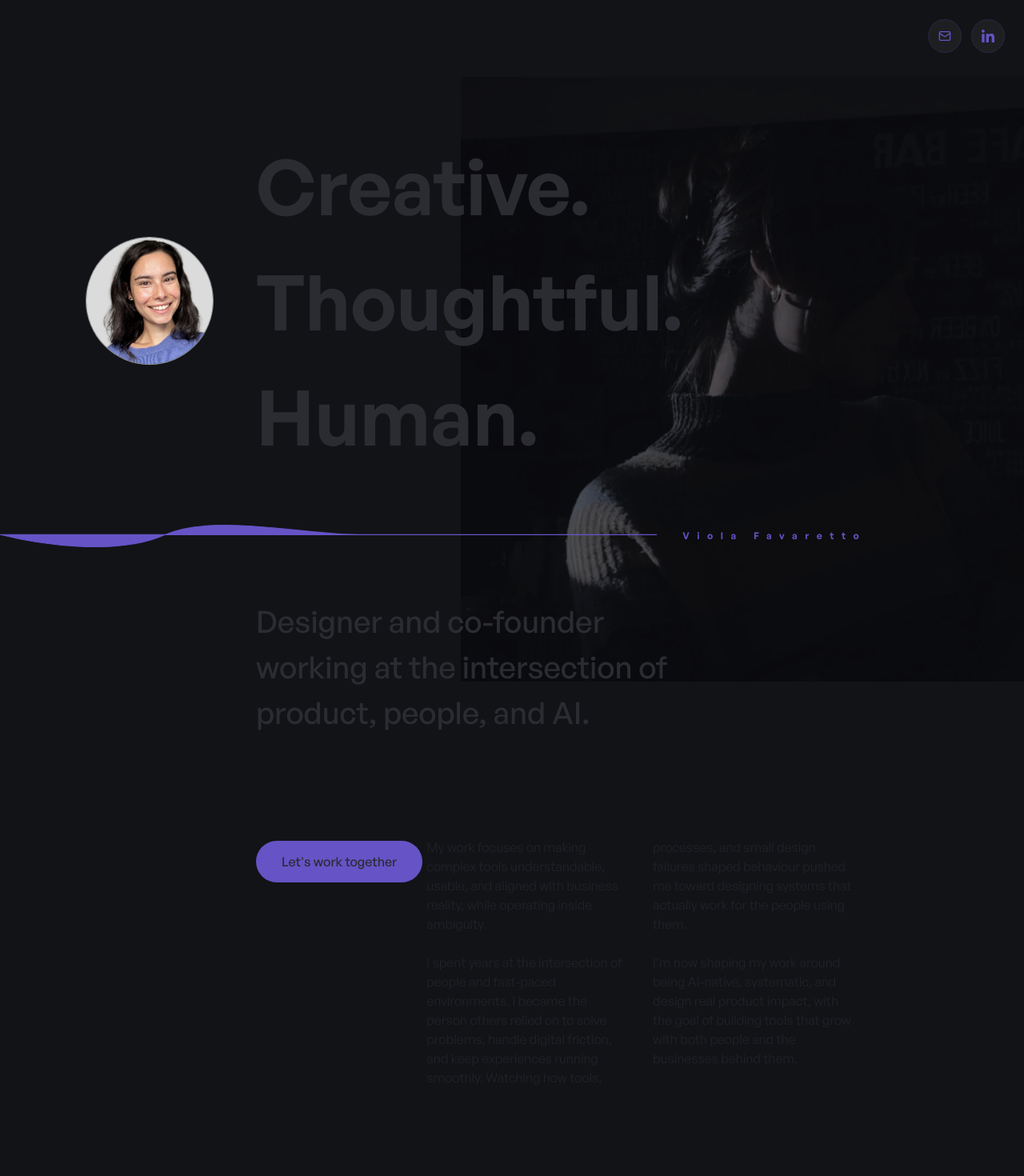
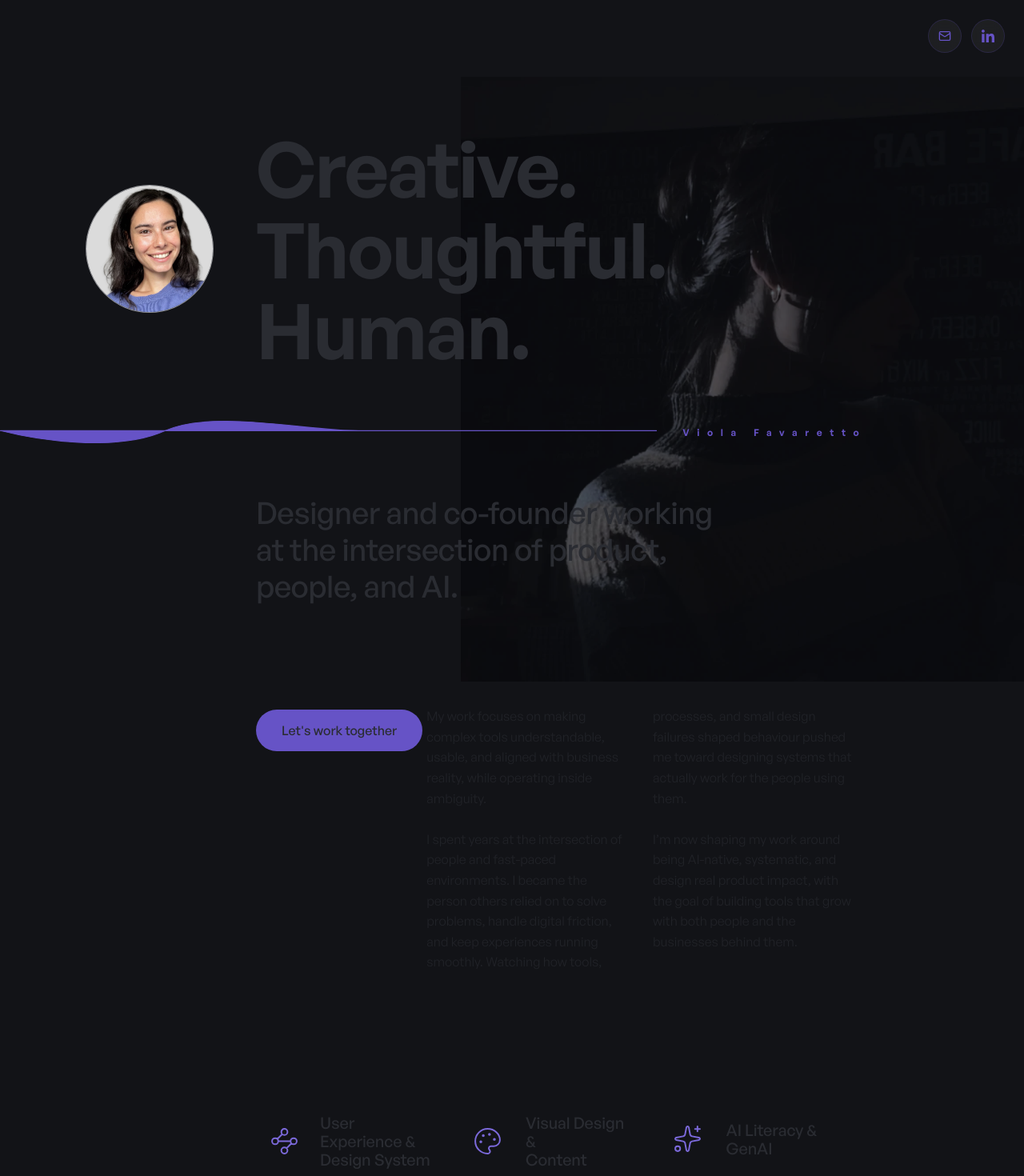
Before and after one commit to Gianeo/violafavola, a Next.js app: page / in a window 1280 px wide. Shown: the top 1470 px of the page at 80% size. Built offline with nearby package versions, Linux system fonts and the light colour scheme.

Commit message:
fixing styles 27/01/26

```diff
--- a/src/app/globals.css
+++ b/src/app/globals.css
@@ -37,24 +37,24 @@
 
 @layer components {
   .display {
-    @apply text-display font-semibold text-balance;
+    @apply text-display font-semibold leading-display tracking-display text-balance;
   }
   .title {
-    @apply text-h2 font-medium max-w-xl;
+    @apply text-h2 font-medium leading-h2 tracking-h2 max-w-xl;
   }
   .title-sm {
-    @apply text-body font-semibold;
+    @apply text-body font-semibold leading-body tracking-body;
   }
   .copy {
-    @apply text-body font-normal;
+    @apply text-body font-normal leading-body tracking-body;
   }
   .copy-sm {
-    @apply text-small;
+    @apply text-small leading-small tracking-small;
   }
   .copy-lg {
-    @apply text-large;
+    @apply text-large leading-large tracking-large;
   }
   .copy-primary {
-    @apply whitespace-nowrap text-primary text-xs font-semibold tracking-[0.6rem];
+    @apply whitespace-nowrap text-primary text-xs font-semibold tracking-[0.6rem] leading-overline;
   }
 }
```
